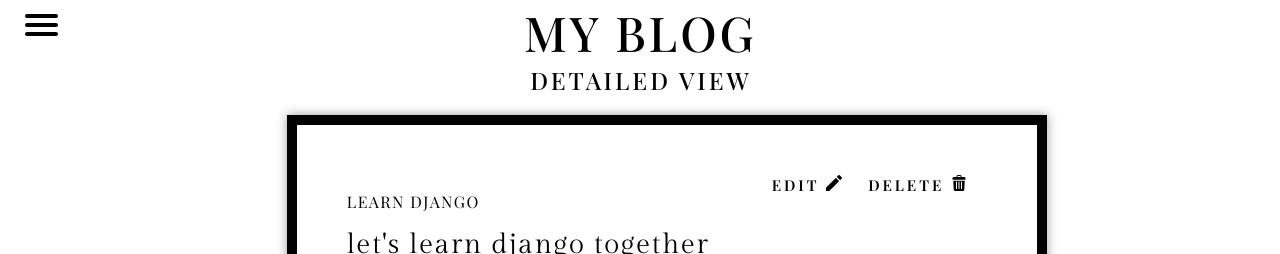
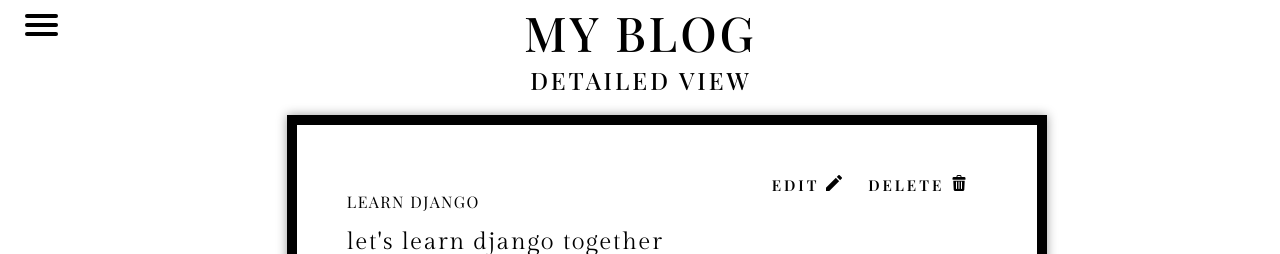
Before and after one commit to rrajesh0205/working15122022, a Django app: page /article/1 in a window 1280 px wide. Shown: the top 254 px of the page. Run offline with Django 3.2, Linux system fonts and the light colour scheme; data comes from the database, SQL or seed files in the repository; some web fonts are replaced.

Commit message:
More modifications in style.css on 23.12.2022 @ 03:20 PM

```diff
--- a/static/css/style.css
+++ b/static/css/style.css
@@ -145,19 +145,17 @@ form{
 .artbody{
     font-family: 'Gilda Display', serif;
     font-weight: 400;
-    font-size: 28px;
+    font-size: 24px;
     text-transform: lowercase;
-    /*background-color:black;*/
-    /*top: 50%;*/
+    }
 
-    /*border: 5px solid #ffc515;*/
 
-}
 .artbody_new{
   font-family: 'Gilda Display', serif;
   font-weight: 400;
   text-transform: lowercase;
   font-size: 16px;
+
    /*background-color:black;*/
   /*top: 50%;*/
 
```
